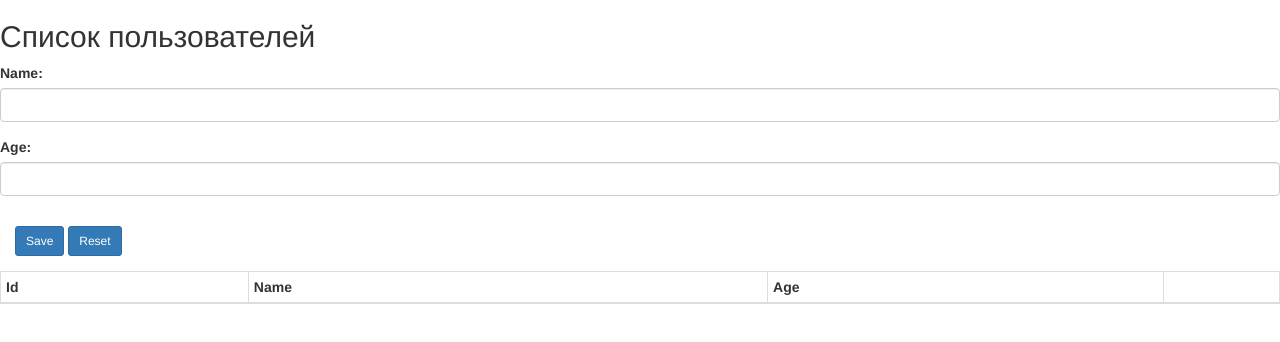
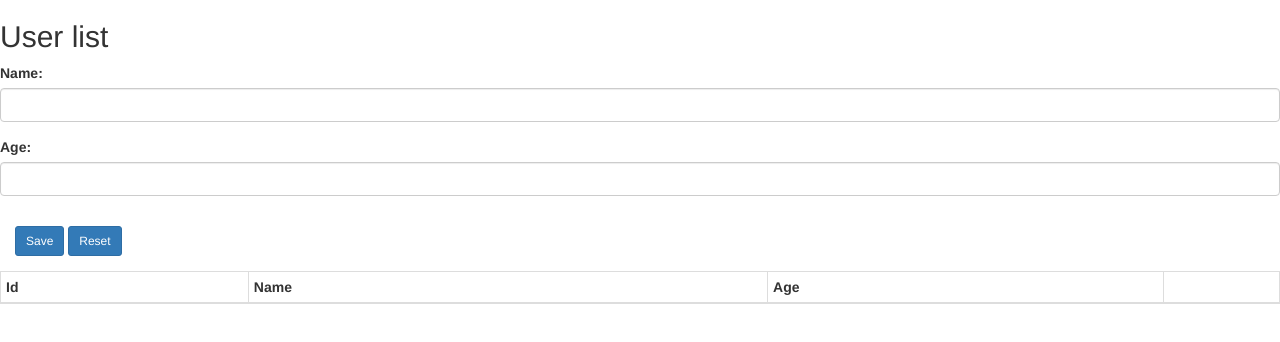
Before and after one commit to Vitalik-D/REST_API, a website: page public/index.html in a window 1280 px wide. Drawn offline with nearby package versions, Linux system fonts and the light colour scheme; no server answers.

Commit message:
fixed text bugs

```diff
--- a/public/index.html
+++ b/public/index.html
@@ -9,7 +9,7 @@
   <link rel="stylesheet" href="./style.css">
 </head>
 <body>
-<h2>Список пользователей</h2>
+<h2>User list</h2>
 <form name="userForm">
   <input type="hidden" name="id" value="0" />
   <div class="form-group">
```
